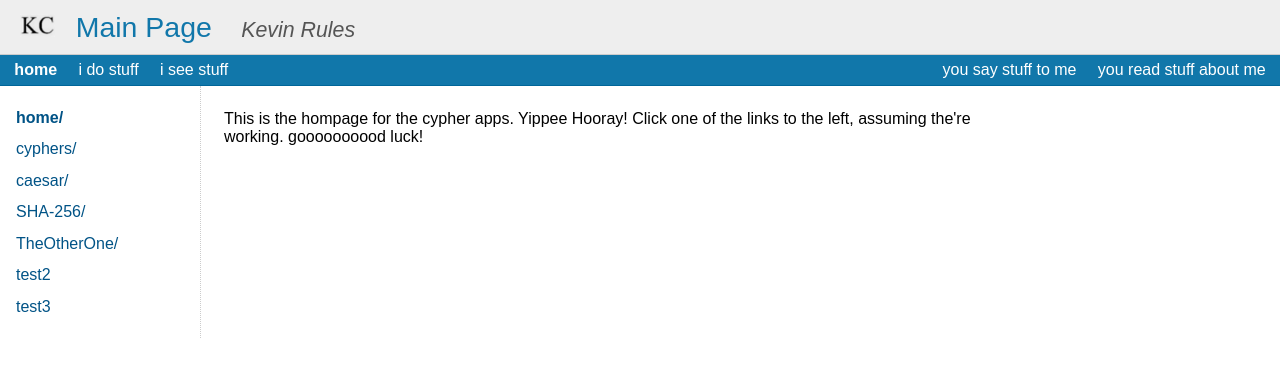
After one commit to KevinIsAProfessional/CSCI291_project, a Django app: page /cypher/ in a window 1280 px wide. The commit adds this page. Shown: the top 377 px of the page. Run offline with Django 3.2, Linux system fonts and the light colour scheme.

Commit message:
set up the cypher page viewview

```diff
--- a/pages/urls.py
+++ b/pages/urls.py
@@ -1,9 +1,10 @@
 # pages/urls.py
 from django.urls import path
 
-from .views import HomePageView, ConstructionPageView
+from .views import HomePageView, ConstructionPageView, CypherPageView
 
 urlpatterns = [
         path('', HomePageView.as_view(), name='home'),
-        path('construction/', ConstructionPageView.as_view(), name='construction')
+        path('construction/', ConstructionPageView.as_view(), name='construction'),
+        path('cypher/', CypherPageView.as_view(), name='cypher')
         ]
--- a/pages/views.py
+++ b/pages/views.py
@@ -7,3 +7,6 @@ class HomePageView(TemplateView):
 
 class ConstructionPageView(TemplateView):
     template_name = 'construction.html'
+
+class CypherPageView(TemplateView):
+    template_name = 'cypher.html'
--- a/templates/base.html
+++ b/templates/base.html
@@ -32,8 +32,10 @@
 <div id="content">
 <div id="nav">
 	<ul>
-		<li><a href="{% url 'home' %}"><b>format_page</b></a></li>
-		<li><a href="{% url 'construction' %}">test1</a></li>
+    <li><a href="{% url 'home' %}"><b>home/</b></a></li>
+		<li><a href="{% url 'cypher' %}">cyphers/</a></li>
+    {% block cypherList %}
+    {% endblock cypherList %}
 		<li><a href="{% url 'construction' %}">test2</a></li>
 		<li><a href="{% url 'construction' %}">test3</a></li>
 	</ul>
--- /dev/null
+++ b/templates/cypher.html
@@ -0,0 +1,18 @@
+<!-- templates/cypher.html -->
+{% extends 'base.html' %}
+
+{% block cypherList %}
+<ul>
+  <ul>
+  <li><a href="{% url 'construction' %}">  caesar/</a></li>
+  <li><a href="{% url 'construction' %}">  SHA-256/</a></li>
+  <li><a href="{% url 'construction' %}">  TheOtherOne/</a></li>
+  </ul>
+</ul>
+{% endblock cypherList %}
+
+{% block content %}
+This is the hompage for the cypher apps. Yippee Hooray!
+
+Click one of the links to the left, assuming the're working. goooooooood luck!
+{% endblock content %}
```
